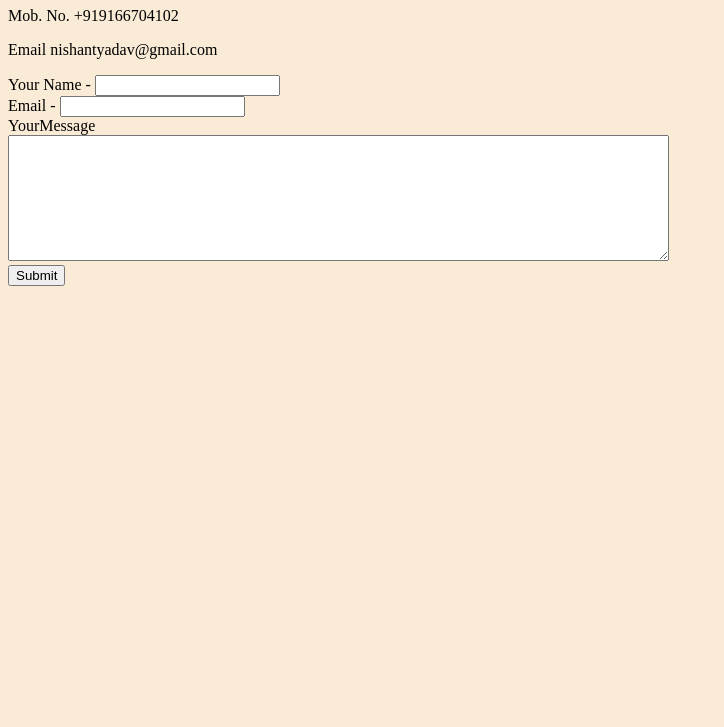
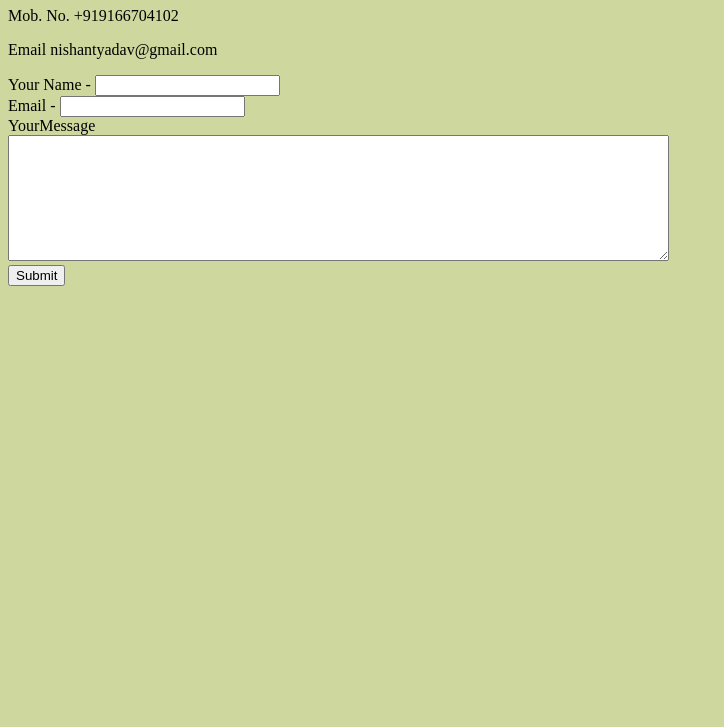
Before and after one commit to ydvnishant/CV, a plain HTML site: page Contact me.html in a window 1280 px wide. Shown: the part 73-800 px from the top of the page, without its empty margins (0-724 px from the left). Drawn offline with Linux system fonts and the light colour scheme.

Commit message:
changed bg color

```diff
--- a/Contact me.html
+++ b/Contact me.html
@@ -6,7 +6,7 @@
   <title>Contact ME</title>
   <style>
     body{
-      background-color: antiquewhite;
+      background-color: #CED89E;
     }
 
   </style>
```
